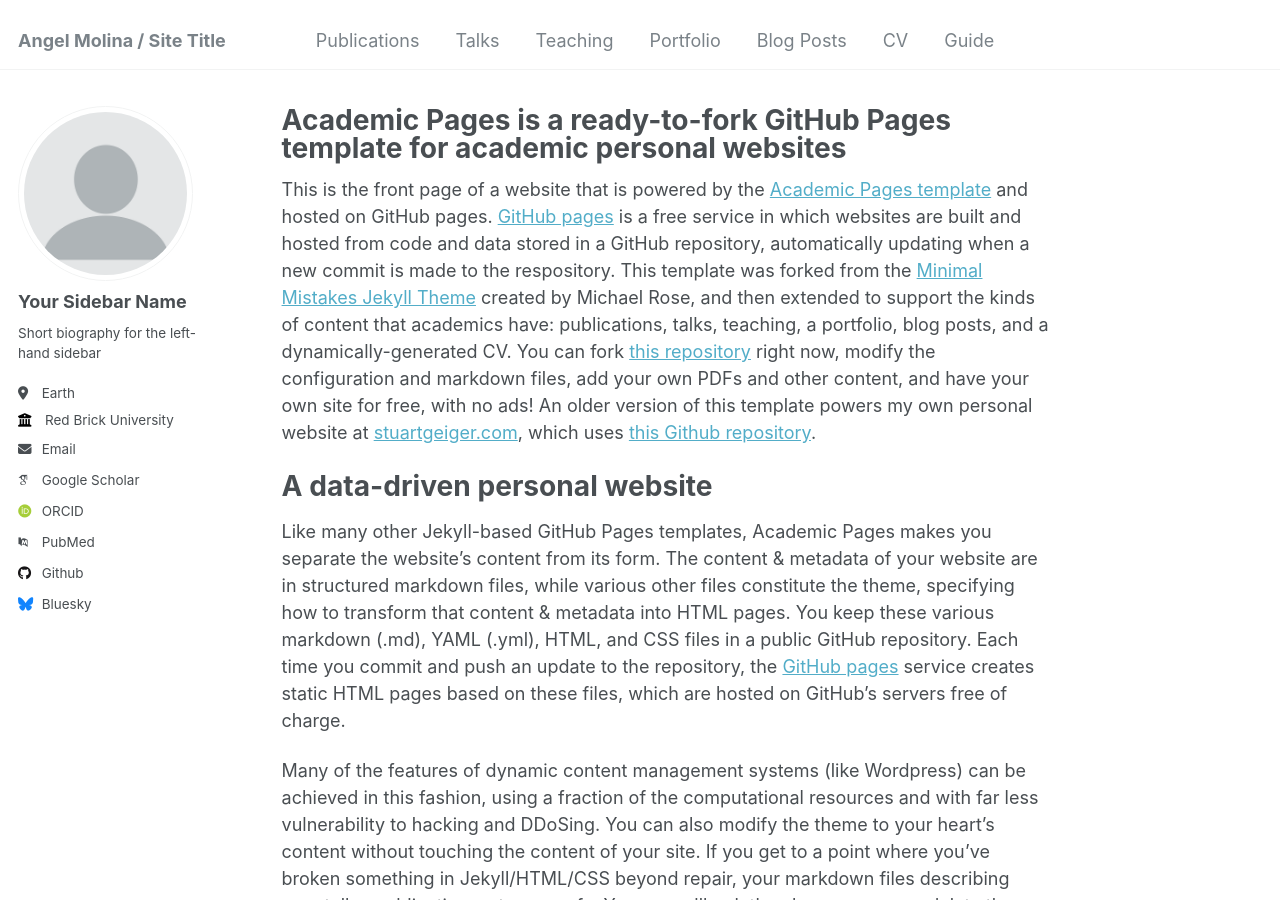
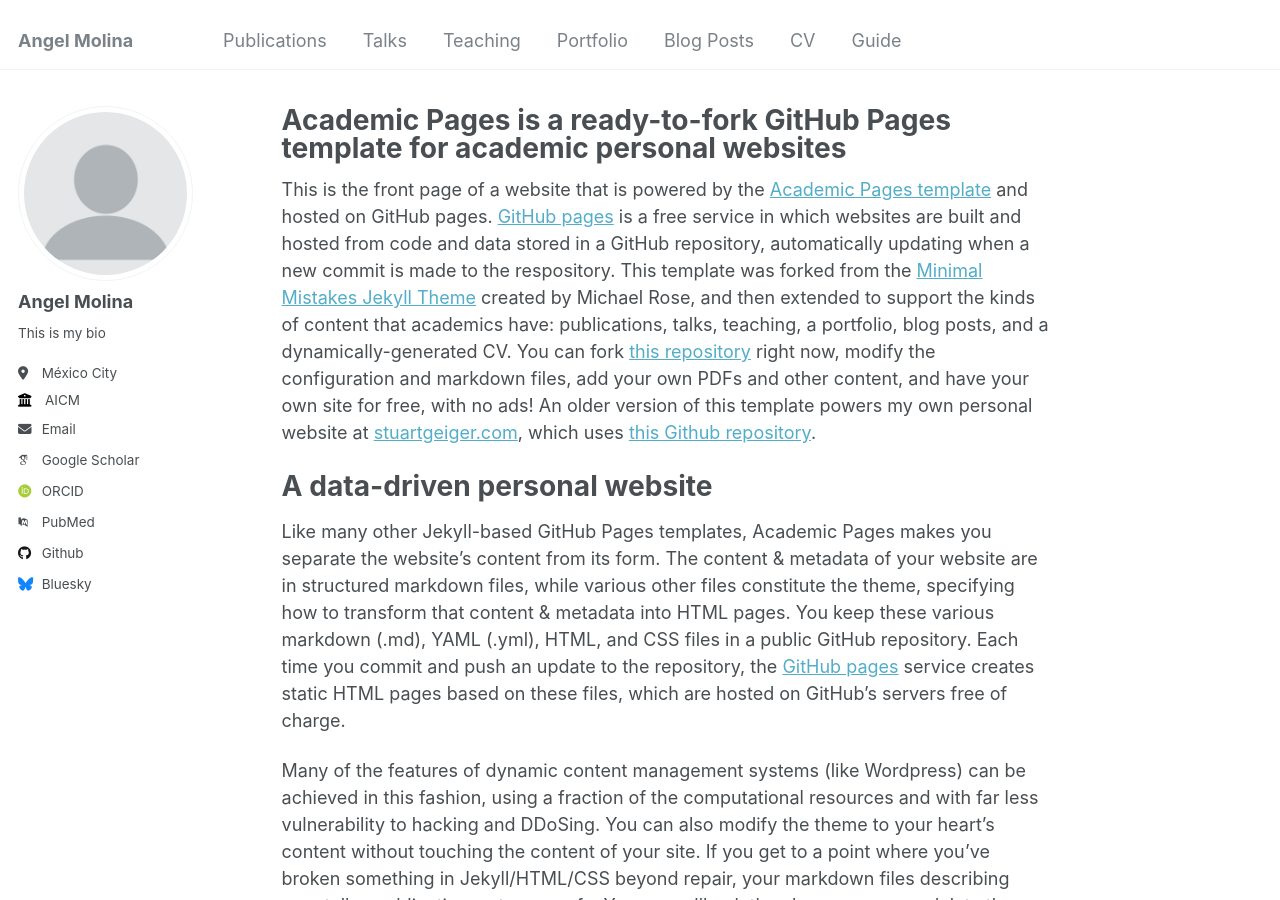
Before and after one commit to AngMolGo/angmolgo.github.io, a Jekyll site: the page built from _pages/about.md, in a window 1280 px wide and 900 px high. Built offline with Jekyll 4.4.1, drawn with Linux system fonts in a browser that asks for light colours; some web fonts are replaced.

Commit message:
Update _config.yml
sheet, here we go again...

```diff
--- a/_config.yml
+++ b/_config.yml
@@ -8,13 +8,13 @@
 
 # Basic Site Settings
 locale                   : "en-US"
-title                    : "Angel Molina / Site Title"
+title                    : "Angel Molina"
 title_separator          : "-"
 name                     : &name "Angel Molina"
-description              : &description "personal description"
-url                      : https://academicpages.github.io # the base hostname & protocol for your site e.g. "https://mmistakes.github.io"
+description              : &description "Hola mundo, este es una descripción"
+url                      : https://angmolgo.github.io # the base hostname & protocol for your site e.g. "https://mmistakes.github.io"
 baseurl                  : "" # the subpath of your site, e.g. "/blog"
-repository               : "academicpages/academicpages.github.io"
+repository               : "AngMolGo/angmolgo.github.io"
 
 # Site Author - The following control what appear as part of the author content on the side bar.
 #               If a field is blank the icon and link will not appear, otherwise it will be shown.
@@ -22,13 +22,13 @@
 author:
   # Biographic information
   avatar           : "profile.png"
-  name             : "Your Sidebar Name"
+  name             : "Angel Molina"
   pronouns         : # example: "she/her"
-  bio              : "Short biography for the left-hand sidebar"
-  location         : "Earth"
-  employer         : "Red Brick University"
+  bio              : "This is my bio"
+  location         : "México City"
+  employer         : "AICM"
   uri              : # URL
-  email            : "none@example.org"
+  email            : "angmolgo@gmail.com"
 
   # Academic websites
   arxiv            : # URL - Update with the correct link to your profile
@@ -43,7 +43,7 @@
   bitbucket        : # Username - Update with your username on the site
   codepen          : # Username
   dribbble         : # Username
-  github           : "academicpages"
+  github           : "angmolgo"
   kaggle           : # Username
   stackoverflow    : # User number or user number and name (i.e., use "1" or "1/jeff-atwood")
 
```
